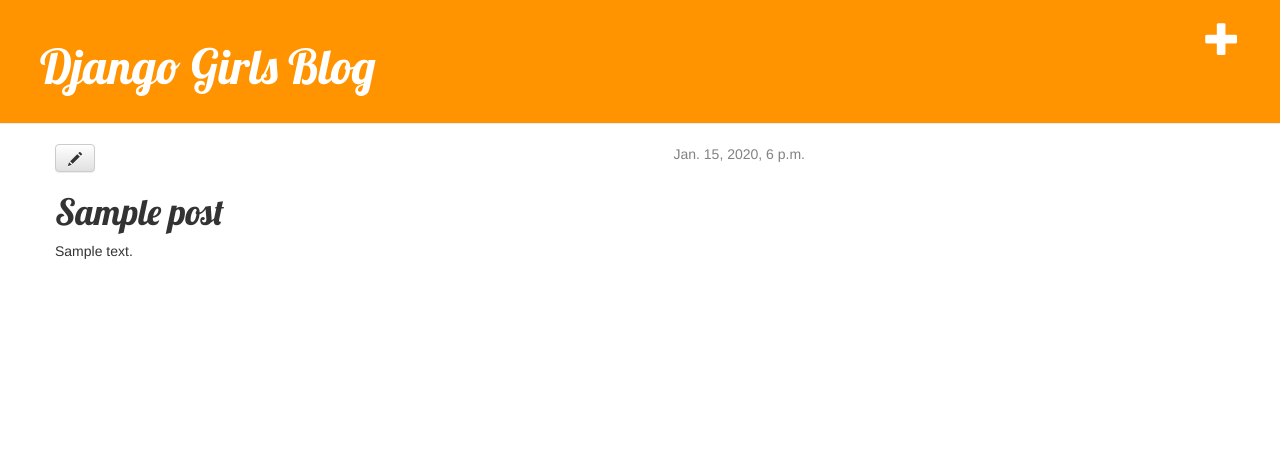
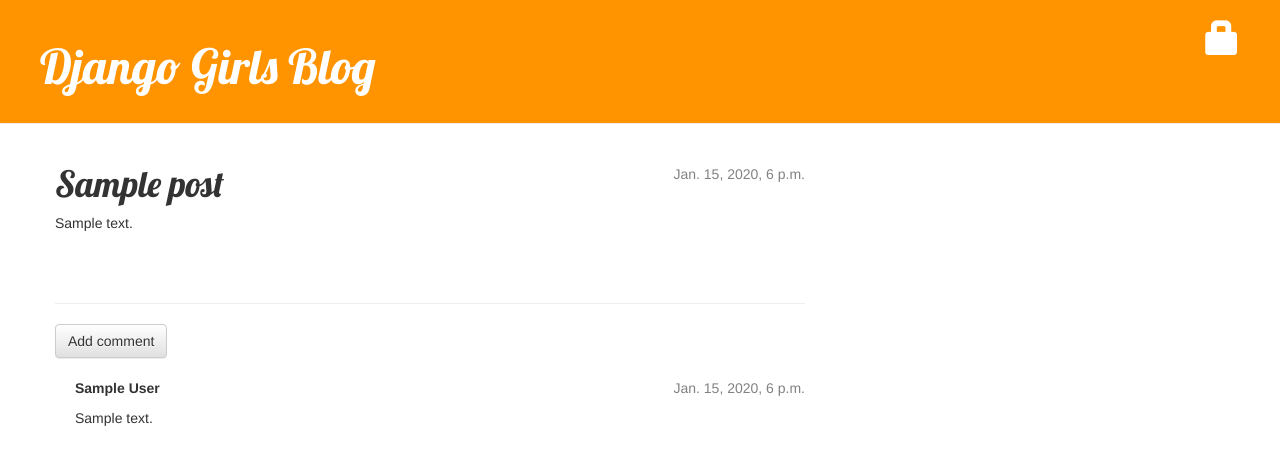
Before and after one commit to luotj/my-first-blog, a Django app: page /post/1/ in a window 1280 px wide. Shown: the top 465 px of the page. Run offline with Django 3.2, Linux system fonts and the light colour scheme; tables that the repository leaves empty hold one stand-in row (values such as "Sample post"); some libraries are stand-ins or nearby versions.

Commit message:
add login and comment

```diff
--- a/blog/admin.py
+++ b/blog/admin.py
@@ -1,5 +1,6 @@
 from django.contrib import admin
-from .models import Post
+from .models import Post, Comment
 
 # Register your models here.
 admin.site.register(Post)
+admin.site.register(Comment)
--- a/blog/models.py
+++ b/blog/models.py
@@ -12,5 +12,22 @@ class Post(models.Model):
         self.published_date = timezone.now()
         self.save()
 
+    def approved_comments(self):
+        return self.comments.filter(approved_comment=True)
+
     def __str__(self):
         return self.title
+
+class Comment(models.Model):
+    post = models.ForeignKey('blog.Post', related_name='comments')
+    author = models.CharField(max_length=200)
+    text = models.TextField()
+    created_date = models.DateTimeField(default=timezone.now)
+    approved_comment = models.BooleanField(default=False)
+
+    def approve(self):
+        self.approved_comment = True
+        self.save()
+
+    def __str__(self):
+        return self.text
--- a/blog/static/css/blog.css
+++ b/blog/static/css/blog.css
@@ -45,3 +45,7 @@
     .post h1 a, .post h1 a:visited {
         color: #000000;
     }
+
+    .comment {
+        margin: 20px 0px 20px 20px;
+    }
--- a/blog/templates/blog/base.html
+++ b/blog/templates/blog/base.html
@@ -9,10 +9,15 @@
         </head>
         <body>
             <div class="page-header">
-                <a href="{% url 'post_new' %}" class="top-menu"><span class="glyphicon glyphicon-plus"></span> </a>
+                {% if user.is_authenticated %}
+                    <a href="{% url 'post_new' %}" class="top-menu"><span class="glyphicon glyphicon-plus"></span></a>
+                    <a href="{% url 'post_draft_list' %}" class="top-menu"><span class="glyphicon glyphicon-edit"></span></a>
+                    <p class="top-menu">Hello {{ user.username }}<small>(<a href="{% url 'logout' %}">Log out</a>)</small></p>
+                {% else %}
+                    <a href="{% url 'login' %}" class="top-menu"><span class="glyphicon glyphicon-lock"></span></a>
+                {% endif %}
                 <h1><a href="/">Django Girls Blog</a></h1>
             </div>
-
             <div class="content container">
                 <div class="row">
                     <div class="col-md-8">
--- a/blog/templates/blog/post_detail.html
+++ b/blog/templates/blog/post_detail.html
@@ -6,9 +6,33 @@
                 <div class="date">
                     {{ post.published_date }}
                 </div>
+                {% else %}
+                    <a class="btn btn-default" href="{% url 'post_publish' pk=post.pk %}">Publish</a>
             {% endif %}
-            <a class="btn btn-default" href="{% url 'post_edit' pk=post.pk %}"><span class="glyphicon glyphicon-pencil"></span></a>
+            {% if user.is_authenticated %}
+                <a class="btn btn-default" href="{% url 'post_edit' pk=post.pk %}"><span class="glyphicon glyphicon-pencil"></span></a>
+                <a class="btn btn-default" href="{% url 'post_remove' pk=post.pk %}"><span class="glyphicon glyphicon-remove"></span></a>
+            {% endif %}
             <h1>{{ post.title }}</h1>
             <p>{{ post.text|linebreaksbr }}</p>
         </div>
+        <hr>
+        <a class="btn btn-default" href="{% url 'add_comment_to_post' pk=post.pk %}">Add comment</a>
+        {% for comment in post.comments.all %}
+            {% if user.is_authenticated or comment.approved_comment %}
+            <div class="comment">
+                <div class="date">
+                    {{ comment.created_date }}
+                    {% if not comment.approved_comment %}
+                        <a class="btn btn-default" href="{% url 'comment_remove' pk=comment.pk %}"><span class="glyphicon glyphicon-remove"></span></a>
+                        <a class="btn btn-default" href="{% url 'comment_approve' pk=comment.pk %}"><span class="glyphicon glyphicon-ok"></span></a>
+                    {% endif %}
+                </div>
+                <strong>{{ comment.author }}</strong>
+                <p>{{ comment.text|linebreaks }}</p>
+            </div>
+            {% endif %}
+        {% empty %}
+            <p>No comments here yet :(</p>
+        {% endfor %}
     {% endblock %}
--- a/blog/templates/blog/post_list.html
+++ b/blog/templates/blog/post_list.html
@@ -8,6 +8,7 @@
                 </div>
                 <h1><a href="{% url 'post_detail' pk=post.pk %}">{{ post.title }}</a></h1>
                 <p>{{ post.text|linebreaksbr }}</p>
+                <a href="{% url 'post_detail' pk=post.pk %}">Comments: {{ post.approved_comments.count }}</a>
             </div>
         {% endfor %}
     {% endblock content %}
--- a/blog/urls.py
+++ b/blog/urls.py
@@ -6,4 +6,10 @@ urlpatterns = [
     url(r'^post/(?P<pk>[0-9]+)/$', views.post_detail, name='post_detail'),
     url(r'^post/new/$', views.post_new, name='post_new'),
     url(r'^post/(?P<pk>[0-9]+)/edit/$', views.post_edit, name='post_edit'),
+    url(r'^drafts/$', views.post_draft_list, name='post_draft_list'),
+    url(r'^post/(?P<pk>\d+)/publish/$', views.post_publish, name='post_publish'),
+    url(r'^post/(?P<pk>[0-9]+)/remove/$', views.post_remove, name='post_remove'),
+    url(r'^post/(?P<pk>\d+)/comment/$', views.add_comment_to_post, name='add_comment_to_post'),
+    url(r'^comment/(?P<pk>\d+)/approve/$', views.comment_approve, name='comment_approve'),
+    url(r'^comment/(?P<pk>\d+)/remove/$', views.comment_remove, name='comment_remove'),
 ]
--- a/blog/views.py
+++ b/blog/views.py
@@ -1,9 +1,12 @@
 from django.shortcuts import render
-from .models import Post
+from .models import Post, Comment
 from django.utils import timezone
 from django.shortcuts import get_object_or_404, redirect
-from .forms import PostForm
+from .forms import PostForm, CommentForm
+from django.contrib.auth.decorators import login_required
+
 # Create your views here.
+
 def post_list(request):
     posts = Post.objects.filter(published_date__lte=timezone.now()).order_by('-published_date')
     return render(request, 'blog/post_list.html', {'posts': posts})
@@ -12,6 +15,7 @@ def post_detail(request, pk):
     post = get_object_or_404(Post, pk=pk)
     return render(request, 'blog/post_detail.html', {'post': post})
 
+@login_required
 def post_new(request):
     if request.method == "POST":
         form = PostForm(request.POST)
@@ -25,6 +29,7 @@ def post_new(request):
         form = PostForm()
     return render(request, 'blog/post_edit.html', {'form': form})
 
+@login_required
 def post_edit(request, pk):
     post = get_object_or_404(Post, pk=pk)
     if request.method == "POST":
@@ -38,3 +43,47 @@ def post_edit(request, pk):
     else:
         form = PostForm(instance=post)
     return render(request, 'blog/post_edit.html', {'form': form})
+
+@login_required
+def post_draft_list(request):
+    posts = Post.objects.filter(published_date__isnull=True).order_by('created_date')
+    return render(request, 'blog/post_draft_list.html', {'posts': posts})
+
+@login_required
+def post_publish(request, pk):
+    post = get_object_or_404(Post, pk=pk)
+    post.publish()
+    return redirect('post_detail', pk=pk)
+
+@login_required
+def post_remove(request, pk):
+    post = get_object_or_404(Post, pk=pk)
+    post.delete()
+    return redirect('post_list')
+
+@login_required
+def add_comment_to_post(request, pk):
+    post = get_object_or_404(Post, pk=pk)
+    if request.method == "POST":
+        form = CommentForm(request.POST)
+        if form.is_valid():
+            comment = form.save(commit=False)
+            comment.post = post
+            comment.save()
+            return redirect('post_detail', pk=post.pk)
+    else:
+        form = CommentForm()
+    return render(request, 'blog/add_comment_to_post.html', {'form': form})
+
+@login_required
+def comment_approve(request, pk):
+    comment = get_object_or_404(Comment, pk=pk)
+    comment.approve()
+    return redirect('post_detail', pk=comment.post.pk)
+
+@login_required
+def comment_remove(request, pk):
+    comment = get_object_or_404(Comment, pk=pk)
+    post_pk = comment.post.pk
+    comment.delete()
+    return redirect('post_detail', pk=post_pk)
--- a/mysite/settings.py
+++ b/mysite/settings.py
@@ -100,5 +100,6 @@ USE_TZ = True
 # Static files (CSS, JavaScript, Images)
 # https://docs.djangoproject.com/en/1.8/howto/static-files/
 
+LOGIN_REDIRECT_URL = '/'
 STATIC_URL = '/static/'
 STATIC_ROOT = os.path.join(BASE_DIR, 'static')
--- a/mysite/urls.py
+++ b/mysite/urls.py
@@ -1,10 +1,15 @@
 from django.conf.urls import include, url
 from django.contrib import admin
+import django.contrib.auth.views
+from django.contrib.auth import views
+admin.autodiscover()
 
 urlpatterns = [
     # Examples:
     # url(r'^$', 'mysite.views.home', name='home'),
 
     url(r'', include('blog.urls')),
+    url(r'^accounts/login/$', django.contrib.auth.views.login, name='login'),
+    url(r'^accounts/logout/$', views.logout, name='logout', kwargs={'next_page': '/'}),
     url(r'^admin/', include(admin.site.urls)),
 ]
```
Also changed, not shown: blog/forms.py (+8 -1 lines), blog/templates/blog/add_comment_to_post.html (added, +9 -0 lines), blog/templates/blog/post_draft_list.html (added, +11 -0 lines), blog/templates/registration/login.html (added, +26 -0 lines), blog/migrations/0002_auto_20161013_2129.py (added).
